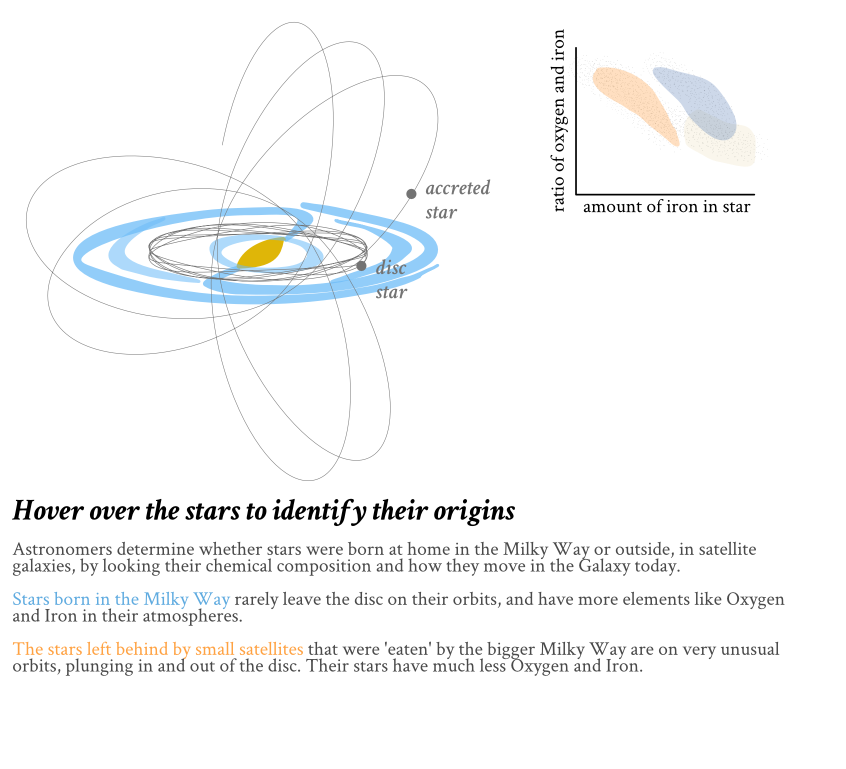
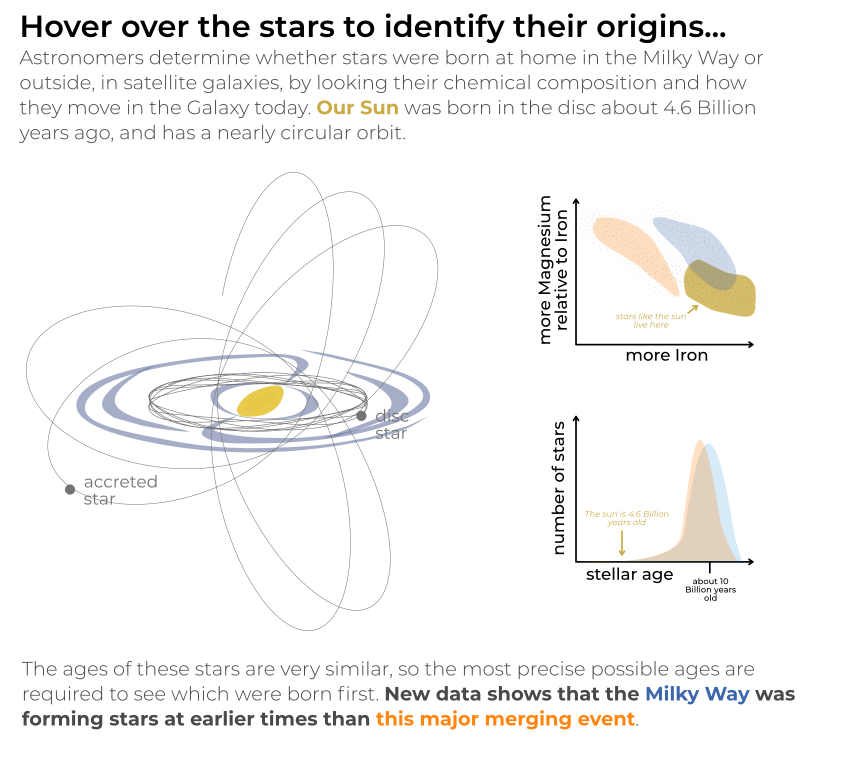
Before and after one commit to jmackereth/jmackereth.github.io, a Jekyll site: the page kepler-enceladus/index.html, which Jekyll copies as it is, in a window 1280 px wide. Shown: the top 769 px of the page, without its empty margins (0-846 px from the left). Built offline with Jekyll 4.4.1, drawn with Linux system fonts in a browser that asks for light colours.

Commit message:
new kepler-enceladus stuff

```diff
--- a/kepler-enceladus/index.html
+++ b/kepler-enceladus/index.html
@@ -1,5 +1,5 @@
 
-<!DOCTYPE html>
+<!doctype html>
 <html>
 <head>
 
@@ -32,24 +32,28 @@ function placeImage(disp, planet, x, y)
     }
 }
 </script>
+</head>
+<body>
+<img src="img/toptext.png" width="800px" STYLE="position:absolute; LEFT:0px; TOP:0px; display:inline">
 
-<body>
-</head>
-
-<img class="overimg" id="halo_on" src="img/orbits_halo_on.png" width="500px" usemap="#image-map"/>
-<img class="overimg" id="disk_on" src="img/orbits_disk_on.png" width="500px" usemap="#image-map"/>
+<img class="overimg" id="halo_on" src="img/orbits_halo_on_new.png" width="500px" usemap="#image-map"/>
+<img class="overimg" id="disk_on" src="img/orbits_disk_on_new.png" width="500px" usemap="#image-map"/>
 
 <img class="overimg" id="halo_ab_on" src="img/abundances_halo_on.png" width="300px" usemap="#image-map"/>
 <img class="overimg" id="disk_ab_on" src="img/abundances_disk_on.png" width="300px" usemap="#image-map"/>
 
-<img id="galback", src="img/draftgalaxy_back.png" width="500px" STYLE="position:absolute; LEFT:0px; TOP:0px; z-index:-10;"/>
+<img id="galback", src="img/draftgalaxy_back.png" width="500px" STYLE="position:absolute; LEFT:0px; TOP:150px; z-index:-10;"/>
 
-<img id="base" src="img/orbits_all_off.png" width="500px" usemap="#image-map" style="z-index:0"/>
-<img id="base-ab" src="img/abundances_main.png" width="300px" style="position:absolute; LEFT:500px; TOP:0px;"/>
+<img id="base" src="img/orbits_all_off_new.png" width="500px" usemap="#image-map" style="position:absolute; LEFT:0px; TOP:150px; z-index:0"/>
+<img id="base-ab" src="img/abundances_main.png" width="300px" STYLE="position:absolute; LEFT:500px; TOP:150px;"/>
 
-<img src="img/bottomtext.png" width=800px STYLE="position:absolute; LEFT:0px; TOP:488px;">
+<img src="img/bottomtext.png" width="800px" STYLE="position:absolute; LEFT:0px; TOP:638px;">
 
 <map name="image-map">
-    <area coords="403,186,7" shape="circle" onmouseover="placeImage(true, 'halo_on', 0,0); placeImage(true, 'halo_ab_on', 500,0)" onmouseout="placeImage(false, 'halo_on'); placeImage(false, 'halo_ab_on')">
-    <area coords="353,258,7" shape="circle" onmouseover="placeImage(true, 'disk_on', 0,0); placeImage(true, 'disk_ab_on', 500,0)" onmouseout="placeImage(false, 'disk_on'); placeImage(false, 'disk_ab_on')">
+    <area coords="52,313,159,355"" shape="rect" onmouseover="placeImage(true, 'halo_on', 0,0); placeImage(true, 'halo_ab_on', 500,0)" onmouseout="placeImage(false, 'halo_on'); placeImage(false, 'halo_ab_on')">
+    <area coords="405,284,346,249" shape="rect" onmouseover="placeImage(true, 'disk_on', 0,0); placeImage(true, 'disk_ab_on', 500,0)" onmouseout="placeImage(false, 'disk_on'); placeImage(false, 'disk_ab_on')">
 </map>
+
+
+
+</body>
```
Also changed, not shown: other parts of kepler-enceladus/index.html (+1 -1 lines), kepler-enceladus/img/abundances_disk_on.png, kepler-enceladus/img/abundances_halo_on.png, kepler-enceladus/img/abundances_main.png, kepler-enceladus/img/bottomtext.png, kepler-enceladus/img/draftgalaxy_back.png, kepler-enceladus/img/orbits_all_off.png, kepler-enceladus/img/orbits_all_off_new.png (added), kepler-enceladus/img/orbits_disk_on.png, kepler-enceladus/img/orbits_disk_on_new.png (added), kepler-enceladus/img/orbits_halo_on.png, kepler-enceladus/img/orbits_halo_on_new.png (added), kepler-enceladus/img/toptext.png (added).
